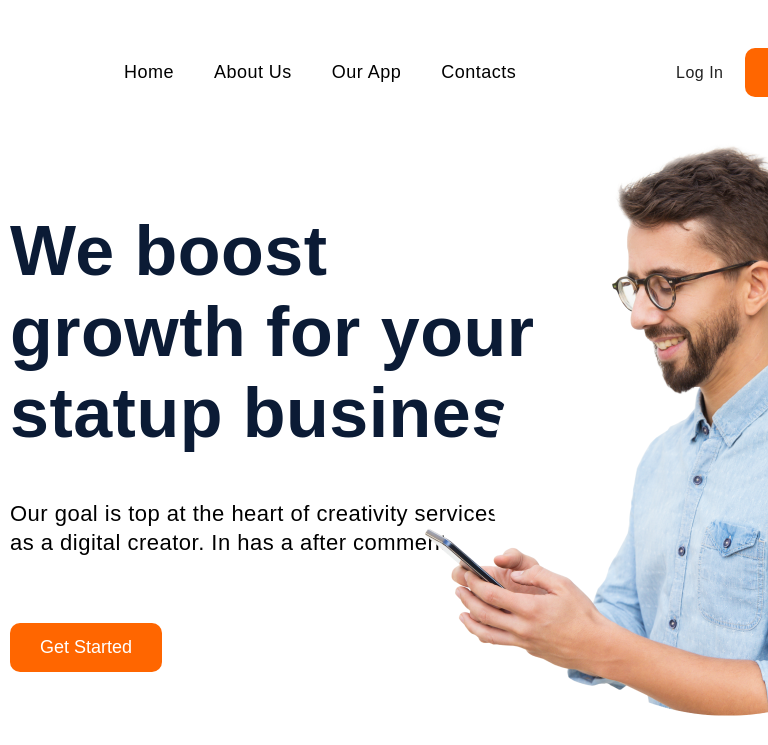
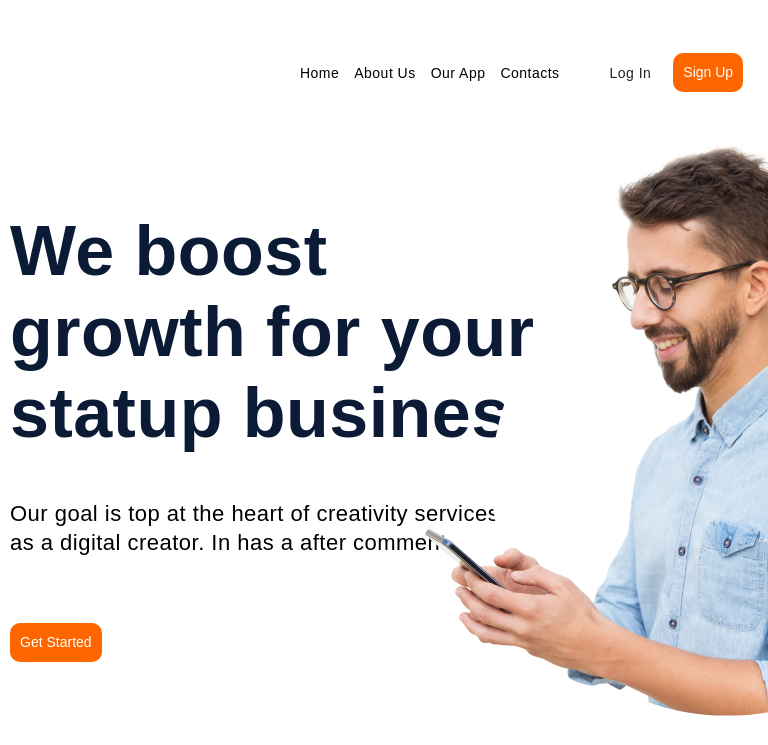
Before and after one commit to alinkakhu/Agency-Landing-Page-Community-, a plain HTML site: page index.html in a window 768 px wide. Shown: the top 745 px of the page. Drawn offline with Linux system fonts and the light colour scheme; a web font is replaced by a local one.

Commit message:
feat:implement responsive header

```diff
--- a/style.css
+++ b/style.css
@@ -50,6 +50,7 @@ html.is-open, body.is-open {
 @media screen and (min-width: 768px) {
   .container {
     width: 768px;
+    margin: 0 auto;
   }
 }
 @media screen and (min-width: 1170px) {
@@ -178,15 +179,32 @@ display: none;
   display: none;
 }
 }
+@media screen and (min-width: 767px) and (max-width: 1170px)  {
+  .logo {
+   margin-right: 50px;
+  }
 
+}
 
 .nav-item:not(:last-child) {
   margin-right: 40px;
+}
+@media screen and (min-width: 767px) {
+
+  .nav-item:not(:last-child) {
+    margin-right: 15px;
+}
 }
 .nav-list {
   padding: 10px 0;
   align-items: center;
   margin-right: 160px;
+}
+@media screen and (min-width: 767px) and (max-width: 1170px)  {
+
+  .nav-list {
+    margin-right: 50px;
+}
 }
 .nav-link {
   font-size: 18px;
@@ -195,6 +213,12 @@ display: none;
   font-weight: 500;
   font-family: "Ageo", sans-serif;
   color: black;
+}
+@media screen and (min-width: 767px) and (max-width: 1170px) {
+
+  .nav-link {
+    font-size: 14px;
+}
 }
 .auth {
   display: flex;
@@ -216,10 +240,23 @@ display: none;
   cursor: pointer;
   font-family: "Ageo", sans-serif;
 }
+@media screen and (min-width: 767px) and (max-width: 1170px) {
+
+  .btn {
+    font-size: 14px;
+    padding: 5px 10px;
+}
+}
 .log {
   padding: 10px 0;
   white-space: nowrap;
   font-family: "Ageo", sans-serif;
+}
+@media screen and (min-width: 767px) {
+
+  .log {
+    font-size: 14px;
+}
 }
 .nav {
   display: flex;
```
